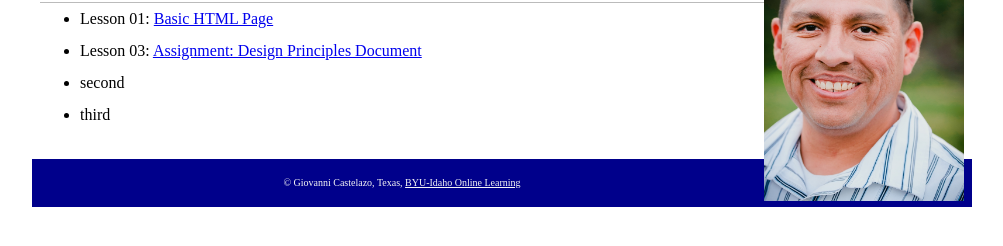
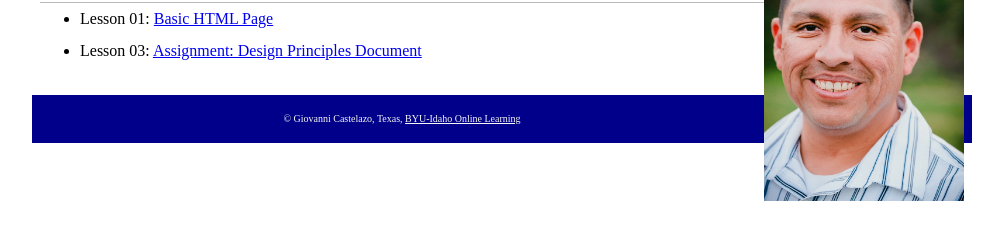
Before and after one commit to castelazo-giovanni/castelazo-giovanni.github.io, a plain HTML site: page index.html in a window 1280 px wide. Shown: the part 126-372 px from the top of the page, without its empty margins (138-1141 px from the left). Drawn offline with Linux system fonts and the light colour scheme.

Commit message:
index.html
removed dead links

```diff
--- a/index.html
+++ b/index.html
@@ -21,8 +21,6 @@
 		<ul>
 			<li>Lesson 01: <a href="https://castelazo-giovanni.github.io/basicpage.html">Basic HTML Page</a></li>
             <li>Lesson 03: <a href="https://byui.brightspace.com/d2l/le/content/396159/viewContent/5622273/View">Assignment: Design Principles Document</a></li>
-			<li>second</li>
-			<li>third</li>
 		</ul>
 	</main>
 	<footer>
```
